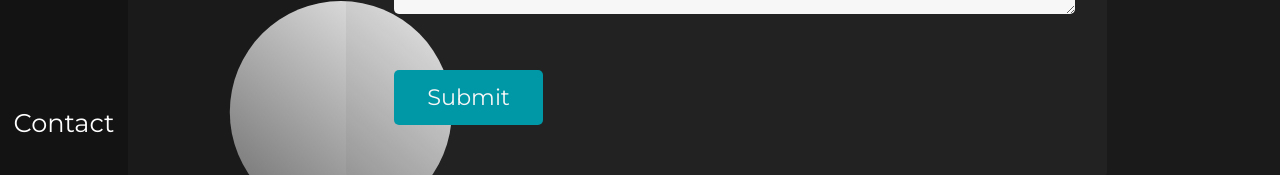
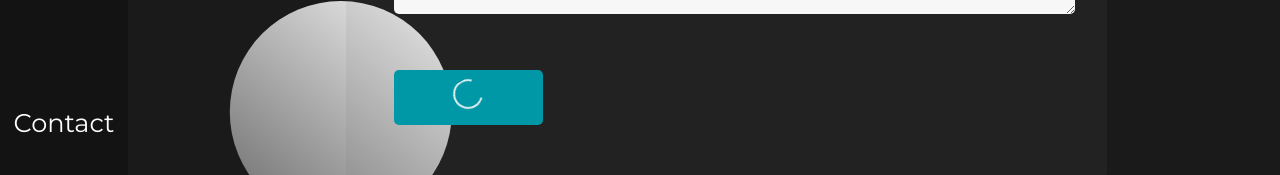
Before and after one commit to armandoroman1016/armando_roman_portfolio, a React (Create React App) app in the folder armando_roman_portfolio/: page /contact in a window 1280 px wide. Shown: the part 577-752 px from the top of the page. Built offline with nearby package versions, Linux system fonts and the light colour scheme; a web font is replaced by a local one.

Commit message:
form submmission for netlify integrated

```diff
--- a/armando_roman_portfolio/package.json
+++ b/armando_roman_portfolio/package.json
@@ -9,12 +9,15 @@
     "formik": "^1.5.8",
     "gsap": "^2.1.3",
     "node-sass": "^4.12.0",
+    "presets": ["@babel/preset-react", "@babel/preset-env"],
+    "plugins": ["emotion"],
     "react": "^16.9.0",
     "react-dom": "^16.9.0",
     "react-reveal": "^1.2.2",
     "react-router": "^5.0.1",
     "react-router-dom": "^5.0.1",
     "react-scripts": "3.1.1",
+    "react-spinners": "^0.6.1",
     "react-spring": "^8.0.27",
     "react-transition-group": "^4.3.0",
     "react-visibility-sensor": "^5.1.1",
--- a/armando_roman_portfolio/src/components/Contact.js
+++ b/armando_roman_portfolio/src/components/Contact.js
@@ -1,5 +1,12 @@
 import React, {useRef, useEffect, useState} from 'react'
 import {Elastic, TimelineMax, Power4 } from 'gsap';
+import ClipLoader from 'react-spinners/ClipLoader';
+
+const encode = (data) => {
+    return Object.keys(data)
+        .map(key => encodeURIComponent(key) + "=" + encodeURIComponent(data[key]))
+        .join("&");
+  }
 
 const Contact = props => {
 
@@ -11,6 +18,7 @@ const Contact = props => {
         message:''
     })
 
+    const [ loading, setLoading ] = useState('false')
 
     const handleChange = (e) =>{
         setValues({...values, [e.target.name]: e.target.value})
@@ -19,16 +27,17 @@ const Contact = props => {
     const handleSubmit = (e) =>{
         e.preventDefault();
         console.log(values)
-        // axios
-        //     .post('https://armando-roman-portfolio.herokuapp.com/api/contact', values)
-        //     .then( res => console.log(res))
-        //     .catch( err => console.log(err))
-        // setValues({
-        //     name: '',
-        //     phone: '',
-        //     email:'',
-        //     message:''
-        // })
+        setLoading(true)
+        fetch("/", {
+            method: "POST",
+            headers: { "Content-Type": "application/x-www-form-urlencoded" },
+            body: encode({ "form-name": "contact", values })
+          })
+            .then(() => setLoading(false))
+            .catch(error => {
+                setLoading(false)
+                alert(error)
+            });
     }
 
     //?animations
@@ -136,7 +145,15 @@ const Contact = props => {
                         <label>Message</label>
                         <textarea rows="5" cols="50" type = 'text' name = 'message' placeholder = 'Message . . .' value = {values.message} onChange={handleChange}/>
                     </div>
-                    <button type = 'submit'>Submit</button>
+                    <button type = 'submit'>
+                    { loading ?
+                        <ClipLoader
+                        sizeUnit={"px"}
+                        size={30}
+                        color={'#F7F7F7'}
+                      />
+                      : "SUBMIT"
+                    }</button>
                 </form>
             </div>
         </div>
```
Also changed, not shown: 1 other file (tests, documents, lock files or other folders).
